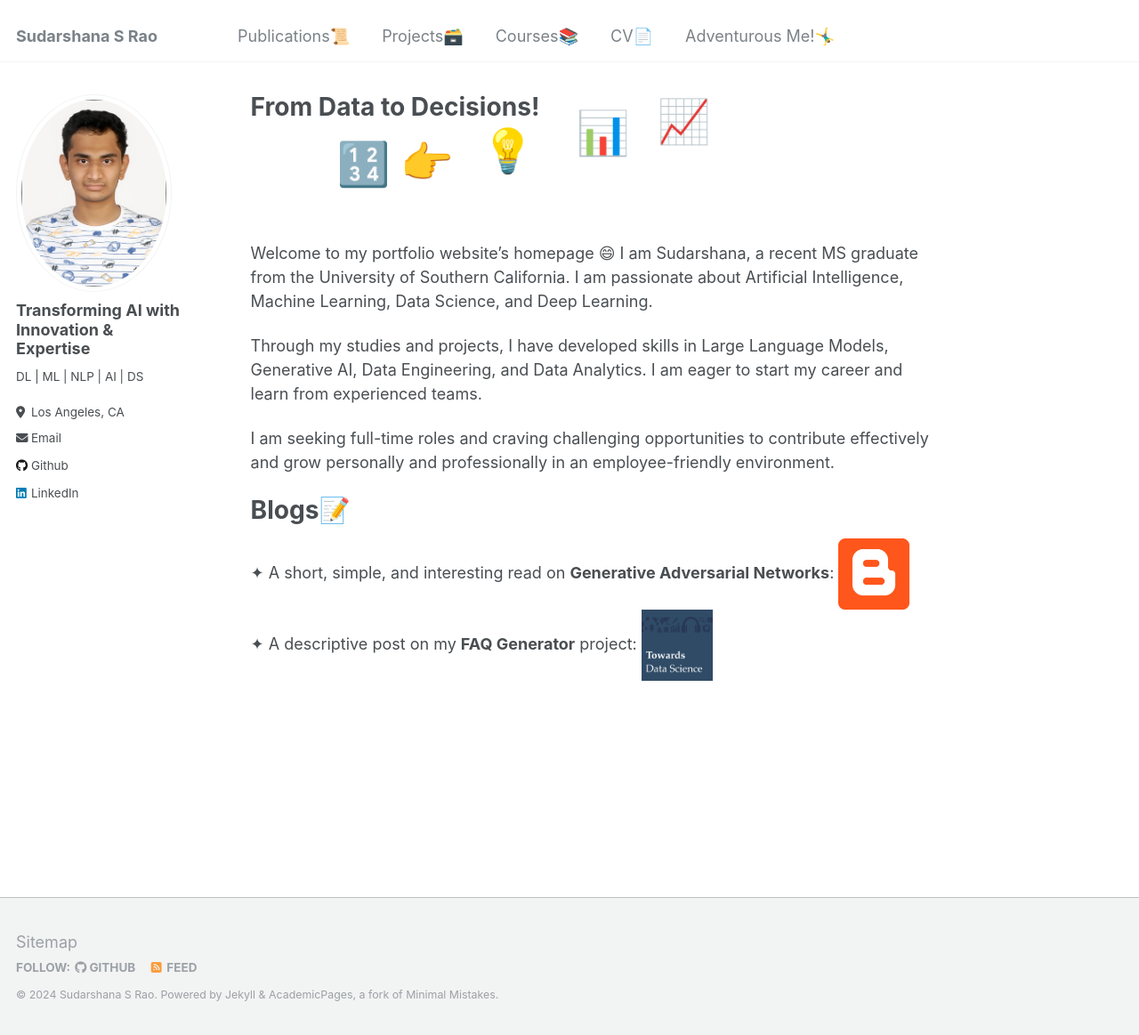
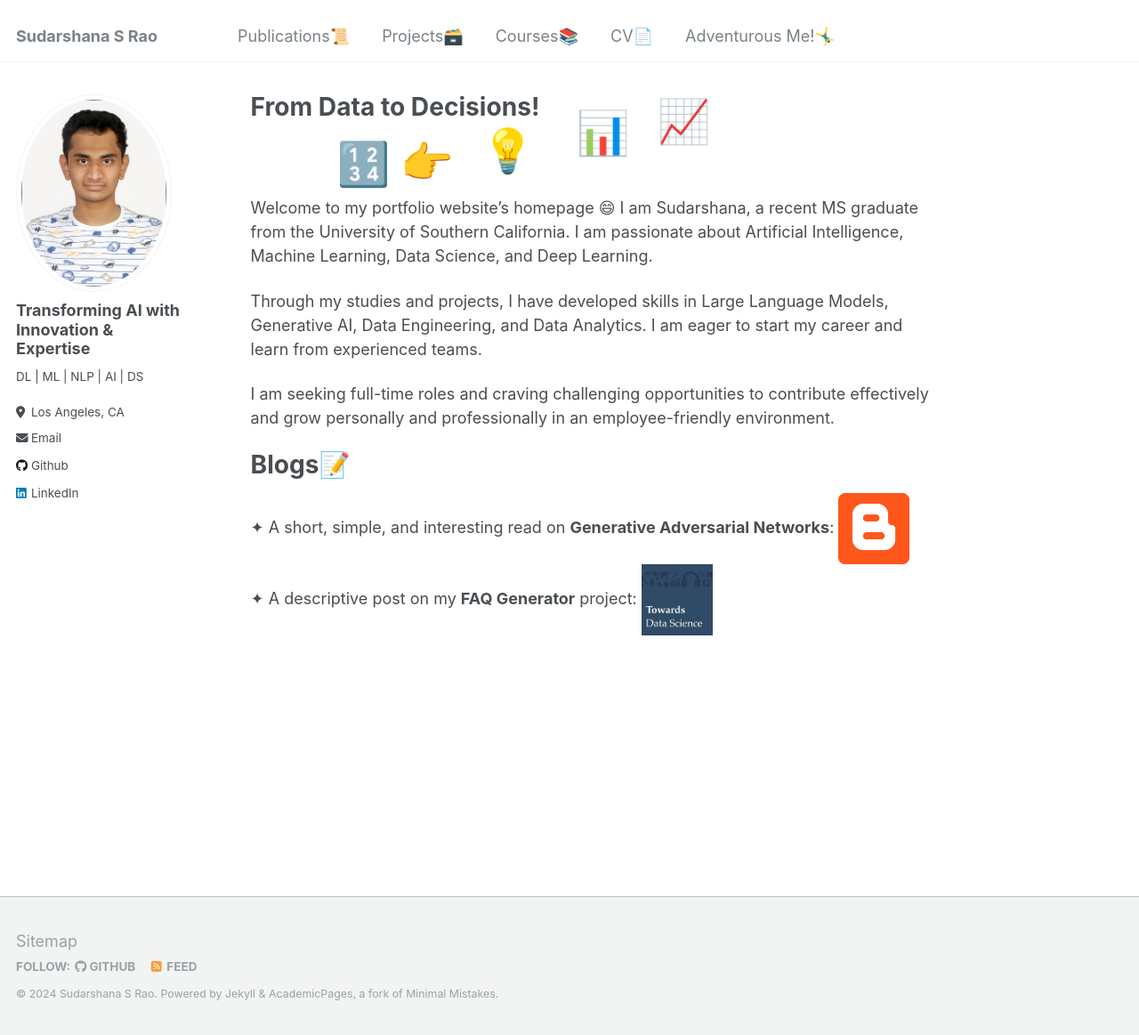
Before and after one commit to SudarshanaSRao/SudarshanaSRao.github.io, a Jekyll site: the page built from _pages/about.md, in a window 1280 px wide and 1163 px high. Shown: the whole window at 89% size. Built offline with Jekyll 4.4.1, drawn with Linux system fonts in a browser that asks for light colours.

Commit message:
Update about.md

```diff
--- a/_pages/about.md
+++ b/_pages/about.md
@@ -44,7 +44,7 @@ redirect_from:
 .emoji:nth-child(4) { animation-delay: 0.4s; }
 .emoji:nth-child(5) { animation-delay: 0.2s; }
 }
-</style> &nbsp;
+</style>
 
 Welcome to my portfolio website's homepage 😄 I am Sudarshana, a recent MS graduate from the University of Southern California. I am passionate about Artificial Intelligence, Machine Learning, Data Science, and Deep Learning.
 
```
